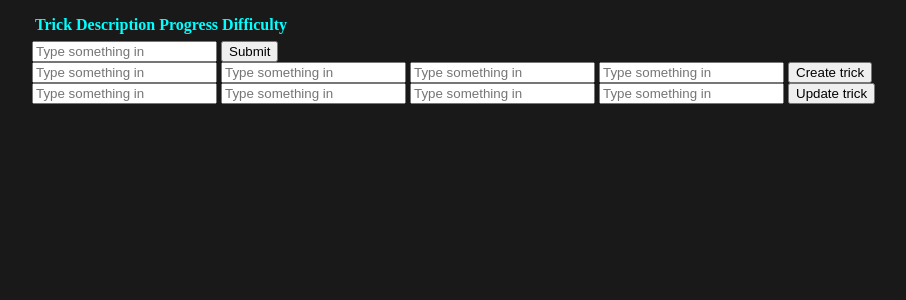
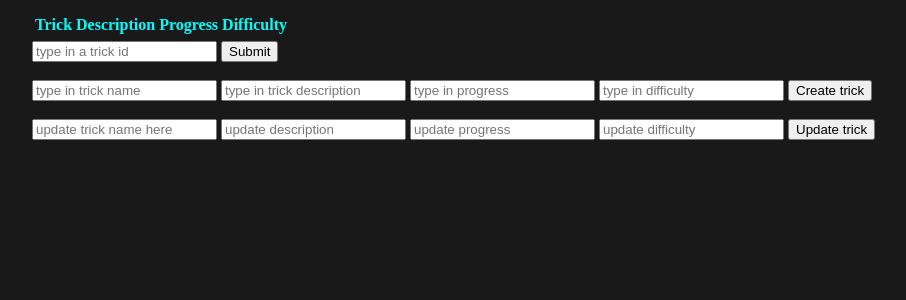
Before and after one commit to HughH1/MyProject, a web app: page / in a window 1280 px wide. Shown: the top 300 px of the page, without its empty margins (128-1034 px from the left). Run offline with its HTML, style and script files only (its server is not run), Linux system fonts and the light colour scheme; data that the repository does not hold is empty.

Commit message:
small change

```diff
--- a/src/main/webapp/index.html
+++ b/src/main/webapp/index.html
@@ -32,20 +32,22 @@
 
 
 
-        <input type="text" id="theInput" placeholder="Type something in">
+        <input type="text" id="theInput" placeholder="type in a trick id">
         <button type="submit" onclick="search()" class="btn btn-primary mb-2">Submit</button>
 <br>
-        <input type="text" id="cTrickName" placeholder="Type something in">
-        <input type="text" id="cDesc" placeholder="Type something in">
-        <input type="text" id="cProgress" placeholder="Type something in">
-        <input type="text" id="cDifficulty" placeholder="Type something in">
+<br>
+        <input type="text" id="cTrickName" placeholder="type in trick name">
+        <input type="text" id="cDesc" placeholder="type in trick description">
+        <input type="text" id="cProgress" placeholder="type in progress">
+        <input type="text" id="cDifficulty" placeholder="type in difficulty">
         <button type="submit" onclick="createTrick()" class="btn btn-primary mb-2">Create trick</button>
 <br>
+<br>
 
-        <input type="text" id="uTrickName" placeholder="Type something in">
-        <input type="text" id="uDesc" placeholder="Type something in">
-        <input type="text" id="uProgress" placeholder="Type something in">
-        <input type="text" id="uDifficulty" placeholder="Type something in">
+        <input type="text" id="uTrickName" placeholder="update trick name here">
+        <input type="text" id="uDesc" placeholder="update description">
+        <input type="text" id="uProgress" placeholder="update progress">
+        <input type="text" id="uDifficulty" placeholder="update difficulty">
         <button type="submit" onclick="updateTrick()" class="btn btn-primary mb-2">Update trick</button>
 
 
--- a/src/main/webapp/scripts/scripts.js
+++ b/src/main/webapp/scripts/scripts.js
@@ -42,30 +42,44 @@ function search() {
 
 
 function createTrick() {
-    let theTrick = {};
+    let updatedTrick
+        = {};
 
-    theTrick.trick = document.getElementById("cTrickName").value;
-    theTrick.desc = document.getElementById("cDesc").value;
-    theTrick.progress = document.getElementById("cProgress").value;
-    theTrick.difficulty = document.getElementById("cDifficulty").value;
+    updatedTrick
+        .trick = document.getElementById("cTrickName").value;
+    updatedTrick
+        .desc = document.getElementById("cDesc").value;
+    updatedTrick
+        .progress = document.getElementById("cProgress").value;
+    updatedTrick
+        .difficulty = document.getElementById("cDifficulty").value;
 
-    JSON.stringify(theTrick);
+    JSON.stringify(updatedTrick
+    );
 
-    checkServer("POST", null, "http://35.234.153.117:8080/SkateTricks-1.0/api/createTrick", JSON.stringify(theTrick)).then((req) => {
+    checkServer("POST", null, "http://35.234.153.117:8080/SkateTricks-1.0/api/createTrick", JSON.stringify(updatedTrick
+    )).then((req) => {
 
-        console.log(theTrick);
+        console.log(updatedTrick
+        );
     });
 }
 
 function updateTrick() {
     let id = myVal;
 
-    let theTrick = {};
+    let updatedTrick = {};
 
     let currentTrick = document.getElementById("trickName").value;
     let currentDesc = document.getElementById("trickDesc").value;
     let currentProgress = document.getElementById("trickProgress").value;
     let currentDifficulty = document.getElementById("trickDifficulty").value;
+
+    console.log(currentTrick);
+    console.log(currentDesc);
+    console.log(currentProgress);
+    console.log(currentDifficulty);
+
 
     let newTrick = document.getElementById("uTrickName").value;
     let newDesc = document.getElementById("uDesc").value;
@@ -73,31 +87,39 @@ function updateTrick() {
     let newDifficulty = document.getElementById("uDifficulty").value;
 
     if (newTrick != currentTrick && newTrick != null && newTrick != undefined) {
-        theTrick.trick = newTrick;
-    }
-    else {
-        theTrick.trick = currentTrick;
+        updatedTrick
+            .trick = newTrick;
+    } else {
+        updatedTrick
+            .trick = currentTrick;
     }
     if (newDesc != currentDesc && newDesc != null && newDesc != undefined) {
-        theTrick.desc = newDesc;
+        updatedTrick
+            .desc = newDesc;
     } else {
-        theTrick.desc = currentDesc;
+        updatedTrick
+            .desc = currentDesc;
     }
     if (newProgress != currentProgress && newProgress != null && newProgress != undefined) {
-        theTrick.progress = newProgress
+        updatedTrick
+            .progress = newProgress
     } else {
-        theTrick.progress = currentProgress
+        updatedTrick
+            .progress = currentProgress
     }
     if (newDifficulty != currentDifficulty && newDifficulty != null && newDifficulty != undefined) {
-        theTrick.difficulty = newDifficulty;
+        updatedTrick
+            .difficulty = newDifficulty;
     } else {
-        theTrick.difficulty = currentDifficulty;
+        updatedTrick
+            .difficulty = currentDifficulty;
     }
 
-    console.log(theTrick);
+    console.log(updatedTrick);
 
-    checkServer("PUT", id, "http://35.234.153.117:8080/SkateTricks-1.0/api/updateTrick", JSON.stringify(theTrick)).then((req) => {
-        console.log("updated");
-    });
+    checkServer("PUT", id, "http://35.234.153.117:8080/SkateTricks-1.0/api/updateTrick",
+        JSON.stringify(updatedTrick)).then((req) => {
+            console.log("updated");
+        });
 
 }
```
